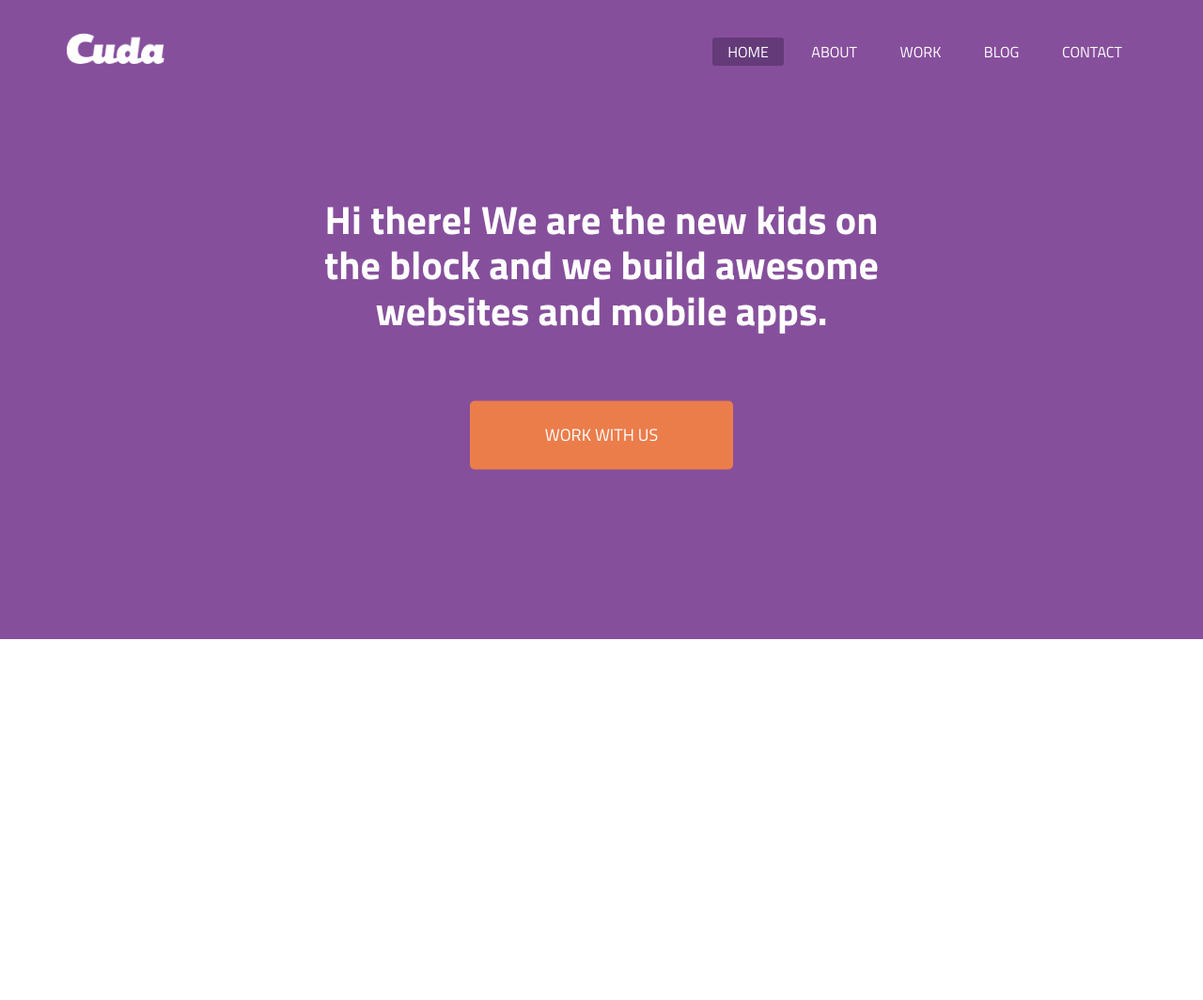
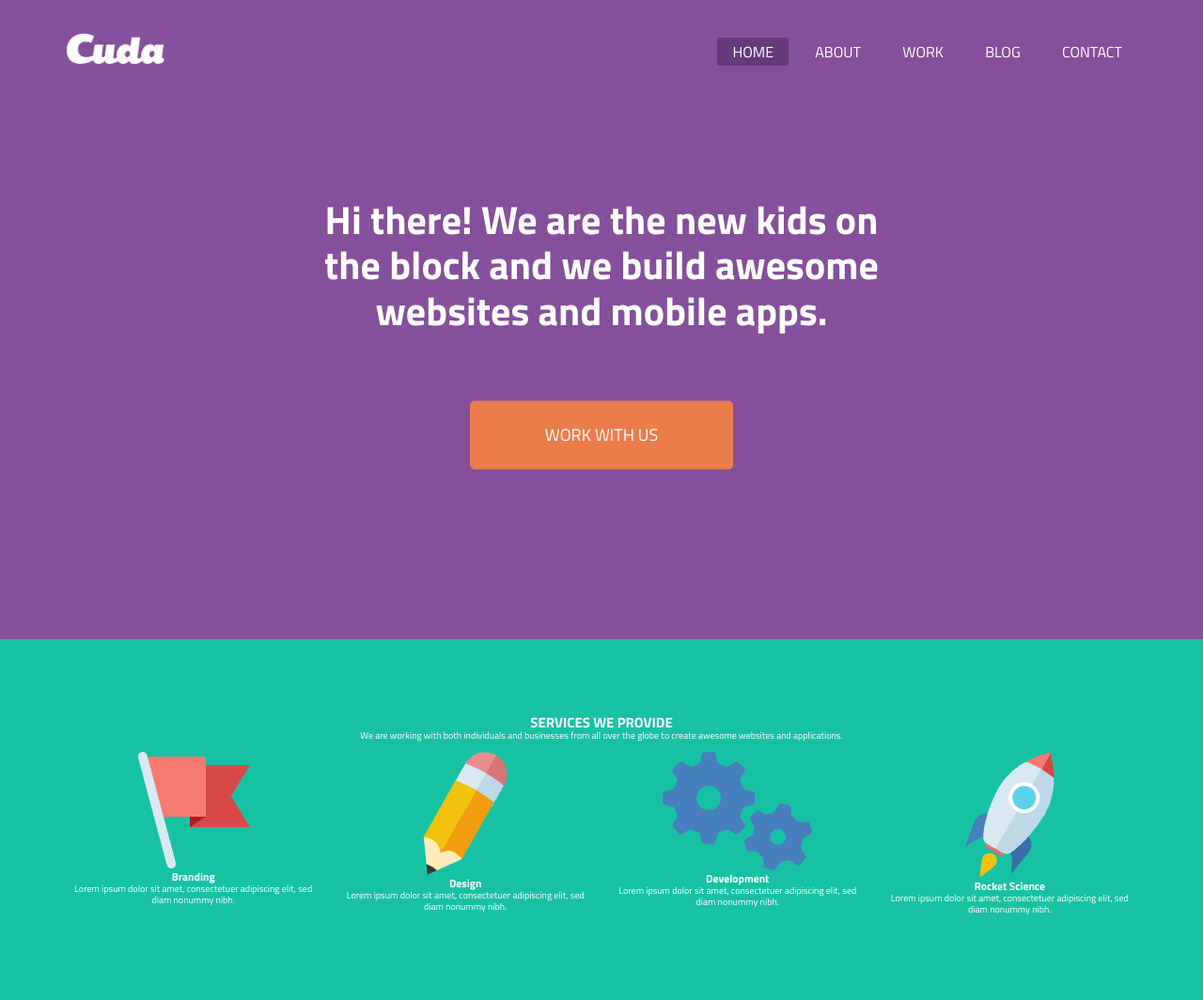
Before and after one commit to muhaiminulIslamIkhlas/PSD-to-HTML-1, a plain HTML site: page Part 2/index.html in a window 1280 px wide. Shown: the whole page at 94% size. Before the commit the page ends 800 px from the top, so only its background shows below. Drawn offline with Linux system fonts and the light colour scheme.

Commit message:
Add service section part 1

```diff
--- a/Part 2/index.html
+++ b/Part 2/index.html
@@ -46,6 +46,45 @@
 
     <!--end header section-->
 
+    <!--START SEVICES section-->
+
+    <section class="services-section clearfix">
+        <div class="row">
+           <h2>SERVICES WE PROVIDE</h2>
+           <p class="little-description">We are working with both individuals and businesses from all over the globe
+            to create awesome websites and applications.
+            </p>
+        </div>
+        <div class="row">
+            <div class="col span_1_of_4 box">
+                <img src="resources/img/flag.png" alt="flag" class="services-icon">
+                <h3>Branding</h3>
+                <p>Lorem ipsum dolor sit amet,
+                    consectetuer adipiscing elit, sed diam nonummy nibh.</p>
+            </div>
+            <div class="col span_1_of_4 box">
+                <img src="resources/img/pencil.png" alt="flag" class="services-icon">
+                <h3>Design</h3>
+                <p>Lorem ipsum dolor sit amet,
+                    consectetuer adipiscing elit, sed diam nonummy nibh.</p>
+            </div>
+            <div class="col span_1_of_4 box">
+                <img src="resources/img/engine.png" alt="flag" class="services-icon">
+                <h3>Development</h3>
+                <p>Lorem ipsum dolor sit amet,
+                    consectetuer adipiscing elit, sed diam nonummy nibh.</p>
+            </div>
+            <div class="col span_1_of_4 box">
+                <img src="resources/img/rocket.png" alt="flag" class="services-icon">
+                <h3>Rocket Science</h3>
+                <p>Lorem ipsum dolor sit amet,
+                    consectetuer adipiscing elit, sed diam nonummy nibh.</p>
+            </div>
+        </div>
+    </section>
+
+    <!--END SEVICES section-->
+
     <!--JS SCRIPTS-->
 
     <script src="https://kit.fontawesome.com/738598a5ff.js" crossorigin="anonymous"></script>
--- a/Part 2/resources/css/style.css
+++ b/Part 2/resources/css/style.css
@@ -8,8 +8,13 @@
     box-sizing: border-box;
 }
 
+html{
+    font-size: 62.5%;
+}
+
 body{
     font-family: 'Titillium Web', sans-serif;
+    text-rendering: optimizeLegibility;
 
 }
 
@@ -18,7 +23,15 @@ ul li{
 }
 
 h1{
-    font-size: 42px;
+    font-size: 4.2rem;
+}
+
+.clearfix::after{
+    content: "";
+    display: table;
+    clear: both;
+    height: 0;
+    visibility: hidden;
 }
 
 
@@ -27,8 +40,12 @@ h1{
 /*=====================*/
 
 .row{
-    max-width: 1140px;
+    max-width: 114rem;
     margin: 0 auto;
+}
+
+section{
+    padding: 8rem 0;
 }
 
 .btn:link,
@@ -37,12 +54,12 @@ h1{
     background: #eb7d4b;
     text-decoration: none;
     text-transform: uppercase;
-    padding: 26px 80px;
-    font-size: 18px;
+    padding: 2.6rem 8.0rem;
+    font-size: 1.8rem;
     color: #fff;
-    border-radius: 5px;
+    border-radius: .5rem;
     display: inline-block;
-    margin-top:45px ;
+    margin-top:4.5rem ;
 
 }
 
@@ -57,21 +74,21 @@ header{
 }
 
 .logo{
-    height: 33px;
+    height: 3.3rem;
     width: auto;
-    margin-top: 35px;
+    margin-top: 3.5rem;
     float: left;
 }
 
 .main-nav{
     float: right;
-    margin-top: 40px;
+    margin-top: 4.0rem;
 }
 
 .main-nav li{
     display: inline-block;
 
-    margin-left: 10px;
+    margin-left: 1rem;
 }
 
 .main-nav li:first-child{
@@ -87,7 +104,7 @@ header{
     padding: 6px 16px;
     border-radius: 3px;
     display: inline-block;
-    font-size: 16px;
+    font-size: 1.6rem;
     transition: .3s;
 
 
@@ -100,7 +117,7 @@ header{
 
 .active{
     background:rgba(100, 58, 121, 1);
-    border-radius: 3px;
+    border-radius: .3rem;
 }
 
 .hero-text-box{
@@ -118,3 +135,15 @@ header{
     background: #eb7d4b;
     border-color: #c86a40;
 }
+
+
+/*=====================*/
+/*SERVICES SECTION */
+/*=====================*/
+
+.services-section{
+    background: #17c2a4;
+    color:#fff;
+    text-align: center;
+
+}
```
